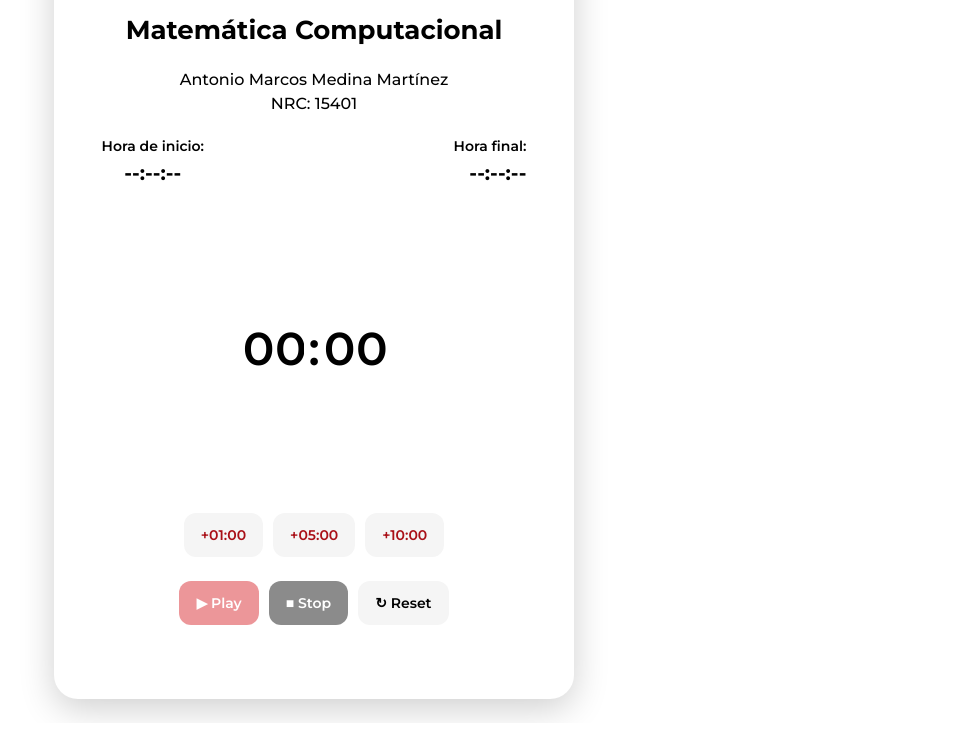
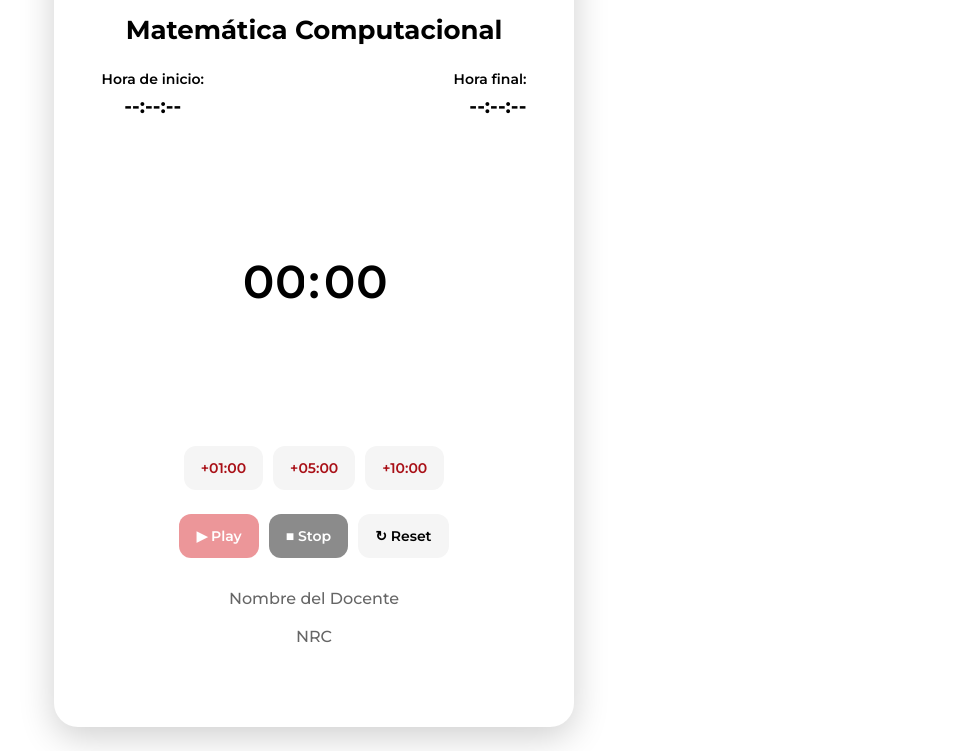
Before and after one commit to bayonabyte/Temporizador, a plain HTML site: page index.html in a window 1280 px wide. Shown: the part 212-963 px from the top of the page, without its empty margins (326-1280 px from the left). Before the commit the page ends 935 px from the top, so only its background shows below. Drawn offline with Linux system fonts and the light colour scheme.

Commit message:
Campos para datos

```diff
--- a/app.js
+++ b/app.js
@@ -19,6 +19,16 @@ const resetButton = document.getElementById('reset');
 
 const addButtons = [...document.querySelectorAll('[data-add]')];
 const btnFullscreen = document.getElementById('btn-fullscreen');
+
+// Iniciar con los campos vacíos cada vez que se carga la página.
+['nombre-docente', 'codigo-seccion'].forEach(id => {
+    const input = document.getElementById(id);
+    input.value = '';
+
+    input.addEventListener('keydown', event => {
+        if (event.key === 'Enter') input.blur();
+    });
+});
 
 // ==========================================
 // CONFIGURACIÓN
--- a/index.html
+++ b/index.html
@@ -25,11 +25,6 @@
 
         <img src="upc.png" alt="Logo UPC" class="logo">
         <h1>Matemática Computacional</h1>
-
-        <div class="datos">
-            <p>Antonio Marcos Medina Martínez</p>
-            <p>NRC: 15401</p>
-        </div>
 
         <div class="informacion">
             <div>
@@ -67,7 +62,15 @@
             <button type="button" class="btn btn-reset" id="reset">↻ Reset</button>
         </div>
 
+        <div class="datos">
+            <input id="nombre-docente" type="text" placeholder="Nombre del Docente" aria-label="Nombre del docente" autocomplete="off">
+            <label class="seccion">
+                <input id="codigo-seccion" type="text" placeholder="NRC" aria-label="Código de la sección" autocomplete="off">
+            </label>
+        </div>
+
         <p id="estado" role="status" aria-live="polite"></p>
+
 
     </main>
 
--- a/style.css
+++ b/style.css
@@ -39,12 +39,45 @@ h1 {
 }
 
 .datos {
+    width: 100%;
     display: flex;
     flex-direction: column;
     gap: 5px;
     font-size: 16px;
     font-weight: 500;
     color: black;
+}
+
+.datos input {
+    width: 100%;
+    min-width: 0;
+    padding: 6px;
+    border: 1px solid transparent;
+    border-radius: 6px;
+    background: transparent;
+    color: inherit;
+    font: inherit;
+    text-align: center;
+}
+
+.datos input::placeholder {
+    color: #666;
+    opacity: 1;
+}
+
+.datos input:hover {
+    border-color: #ddd;
+}
+
+.datos input:focus {
+    outline: 2px solid #d71920;
+    outline-offset: 2px;
+}
+
+.seccion {
+    display: flex;
+    align-items: center;
+    gap: 4px;
 }
 
 .informacion {
```
